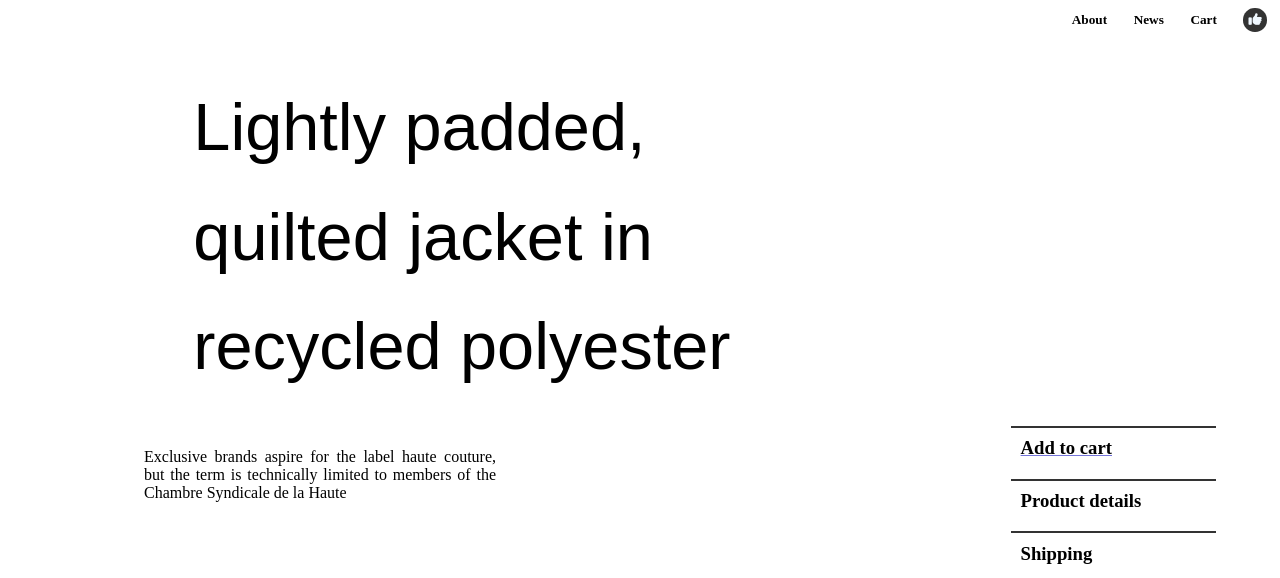
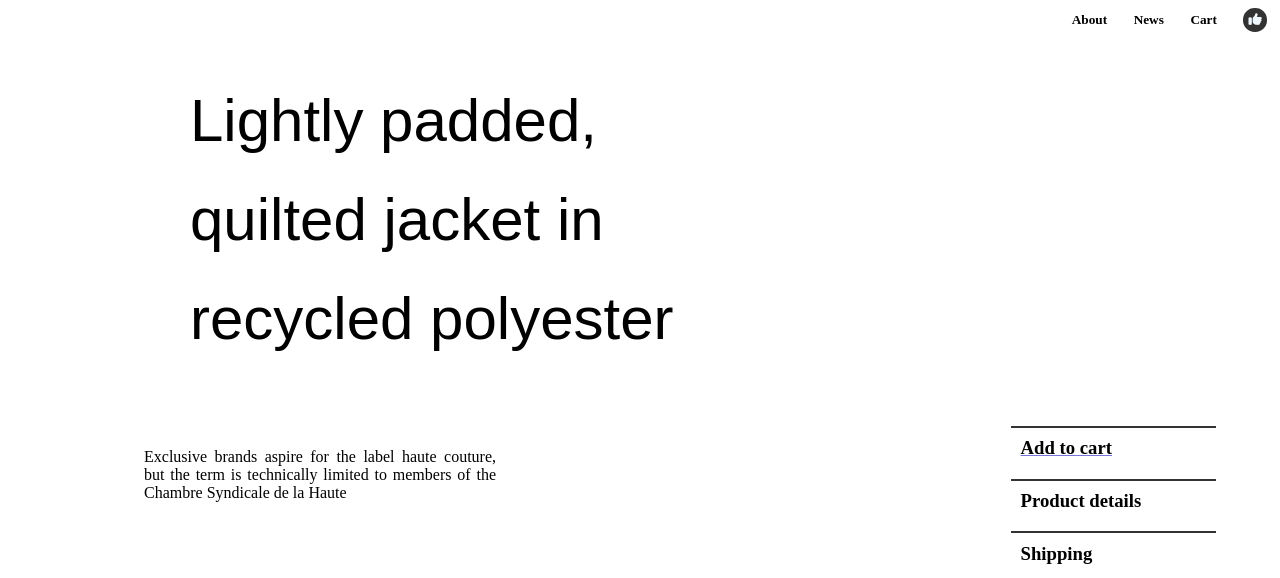
Before and after one commit to GuruPrasad403/res-2, a plain HTML site: page index.html in a window 1280 px wide. Shown: the top 578 px of the page. Drawn offline with Linux system fonts and the light colour scheme.

Commit message:
Update style.css

```diff
--- a/style.css
+++ b/style.css
@@ -39,7 +39,7 @@ html,body,.main{
     padding-left:10em;
 }
 #ele2 h1{
-    font-size: 50pt;
+    font-size: 45pt;
     font-family: sans-serif ;
     font-weight: 500;
     margin: 0.5em;
```
